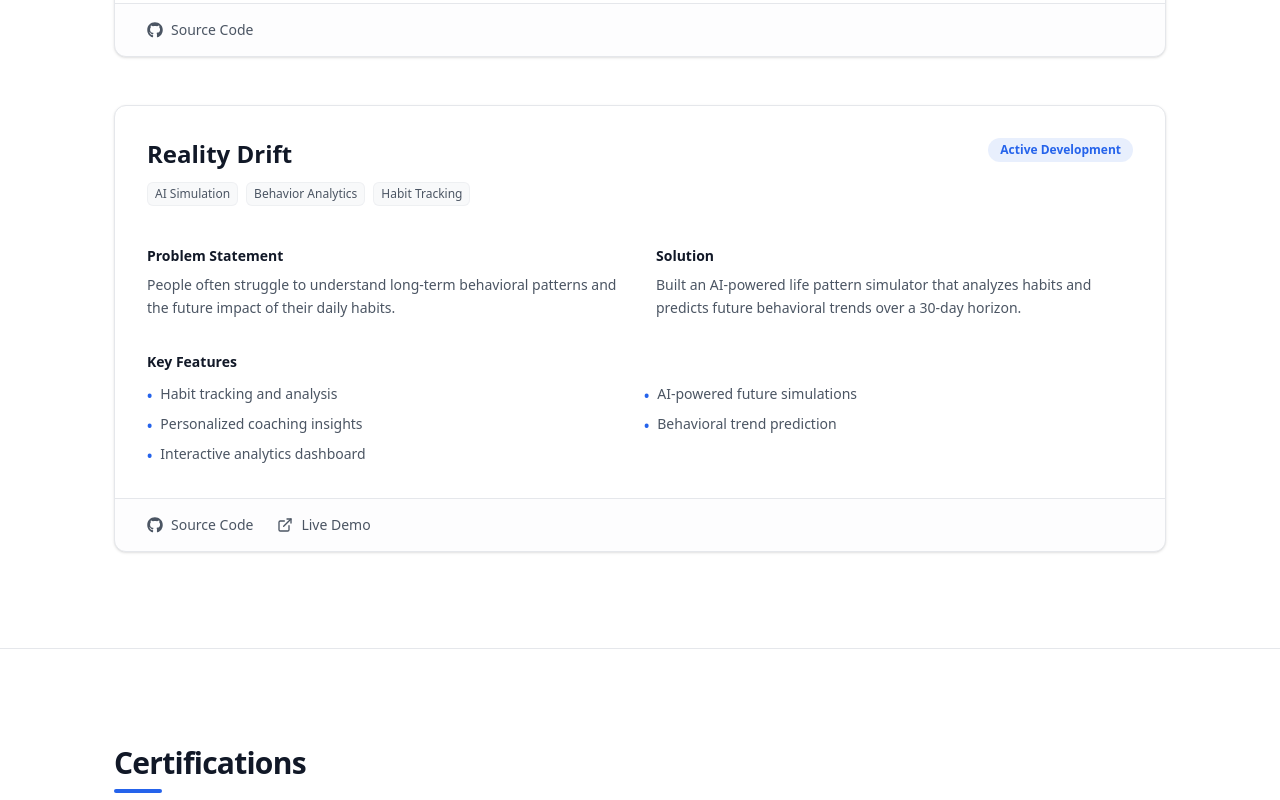
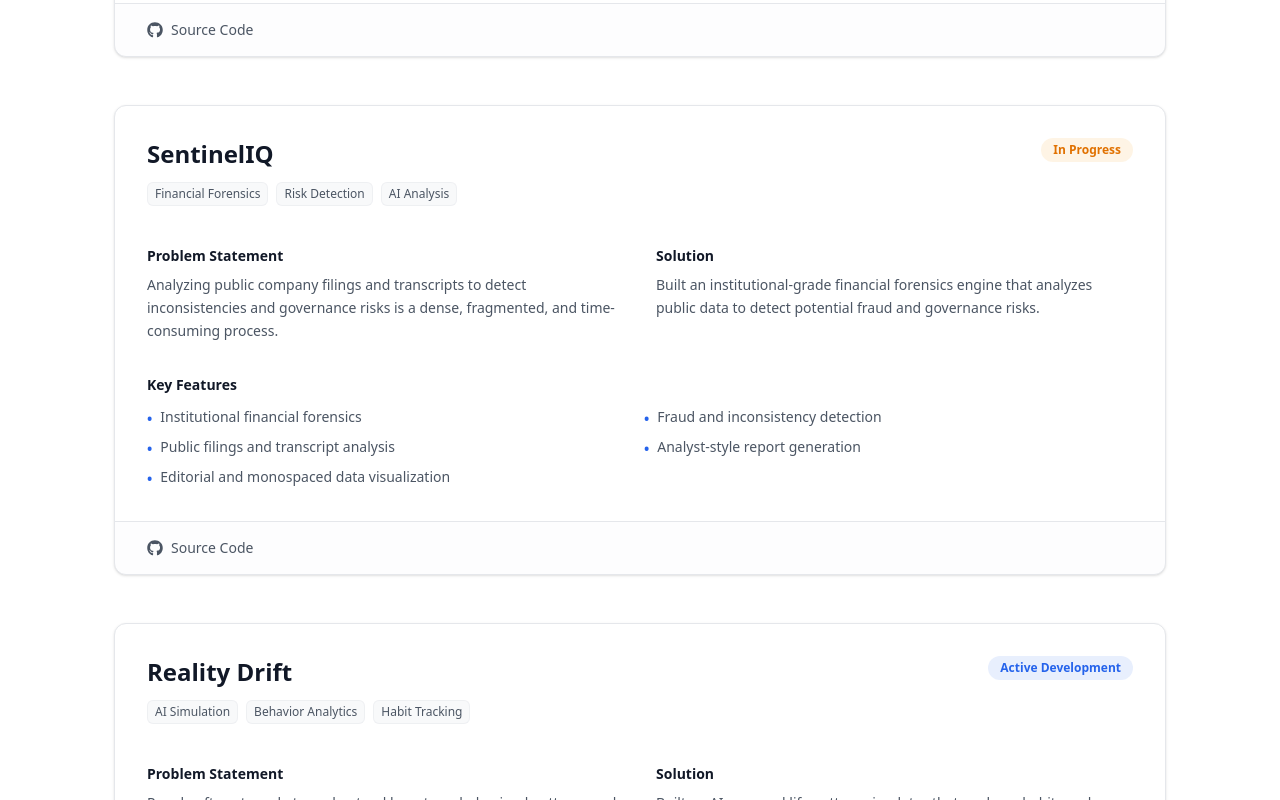
Before and after one commit to sohan1611/Portfolio, a Next.js app: page / in a window 1280 px wide. Shown: the part 4680-5480 px from the top of the page. Built offline with nearby package versions, Linux system fonts and the light colour scheme; no server answers.

Commit message:
Add SentinelIQ project and GitHub integration

```diff
--- a/src/components/sections/GitHubActivity.tsx
+++ b/src/components/sections/GitHubActivity.tsx
@@ -16,6 +16,7 @@ const FALLBACK_DESCRIPTIONS: Record<string, string> = {
   "portfolio": "Personal portfolio website showcasing projects, skills, certifications, and technical interests.",
   "reality-drift": "AI-powered life pattern simulator for habit analysis and behavioral forecasting.",
   "apex-intel": "Autonomous multi-agent due diligence platform for startup evaluation and investment analysis.",
+  "sentineliq": "Institutional-grade financial forensics engine to detect potential fraud, inconsistencies, and governance risks.",
 };
 
 async function getGitHubData() {
@@ -34,14 +35,14 @@ async function getGitHubData() {
     const user = await userRes.json();
     const repos = await reposRes.json();
 
-    const preferredNames = ["apex-intel", "reality-drift", "portfolio"];
+    const preferredNames = ["apex-intel", "sentineliq", "reality-drift", "portfolio"];
     const filteredRepos = repos
       .filter((repo: GitHubRepo) =>
         preferredNames.includes(repo.name.toLowerCase())
       )
       .map((repo: GitHubRepo) => ({
         ...repo,
-        description: repo.description?.trim() || FALLBACK_DESCRIPTIONS[repo.name.toLowerCase()] || repo.description,
+        description: repo.description?.trim() || FALLBACK_DESCRIPTIONS[repo.name.toLowerCase()] || "No description provided.",
       }));
 
     return { user, repos: filteredRepos };
--- a/src/data/portfolio.ts
+++ b/src/data/portfolio.ts
@@ -65,6 +65,22 @@ export const portfolioData = {
       status: "In Progress"
     },
     {
+      title: "SentinelIQ",
+      problemStatement: "Analyzing public company filings and transcripts to detect inconsistencies and governance risks is a dense, fragmented, and time-consuming process.",
+      solution: "Built an institutional-grade financial forensics engine that analyzes public data to detect potential fraud and governance risks.",
+      keyFeatures: [
+        "Institutional financial forensics",
+        "Fraud and inconsistency detection",
+        "Public filings and transcript analysis",
+        "Analyst-style report generation",
+        "Editorial and monospaced data visualization"
+      ],
+      technologies: ["Financial Forensics", "Risk Detection", "AI Analysis"],
+      githubUrl: "https://github.com/sohan1611/SentinelIQ",
+      liveUrl: null,
+      status: "In Progress"
+    },
+    {
       title: "Reality Drift",
       problemStatement: "People often struggle to understand long-term behavioral patterns and the future impact of their daily habits.",
       solution: "Built an AI-powered life pattern simulator that analyzes habits and predicts future behavioral trends over a 30-day horizon.",
```
